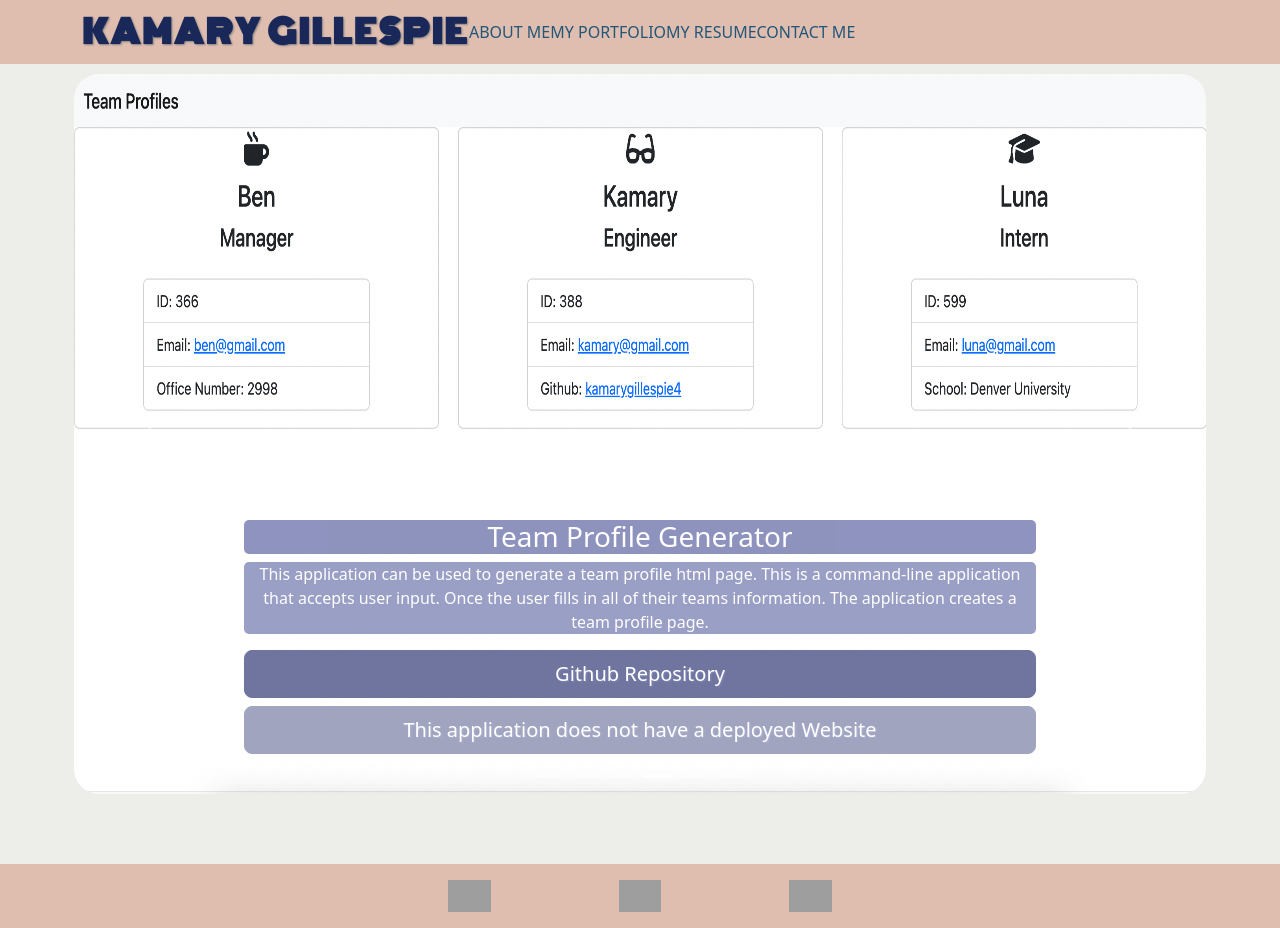
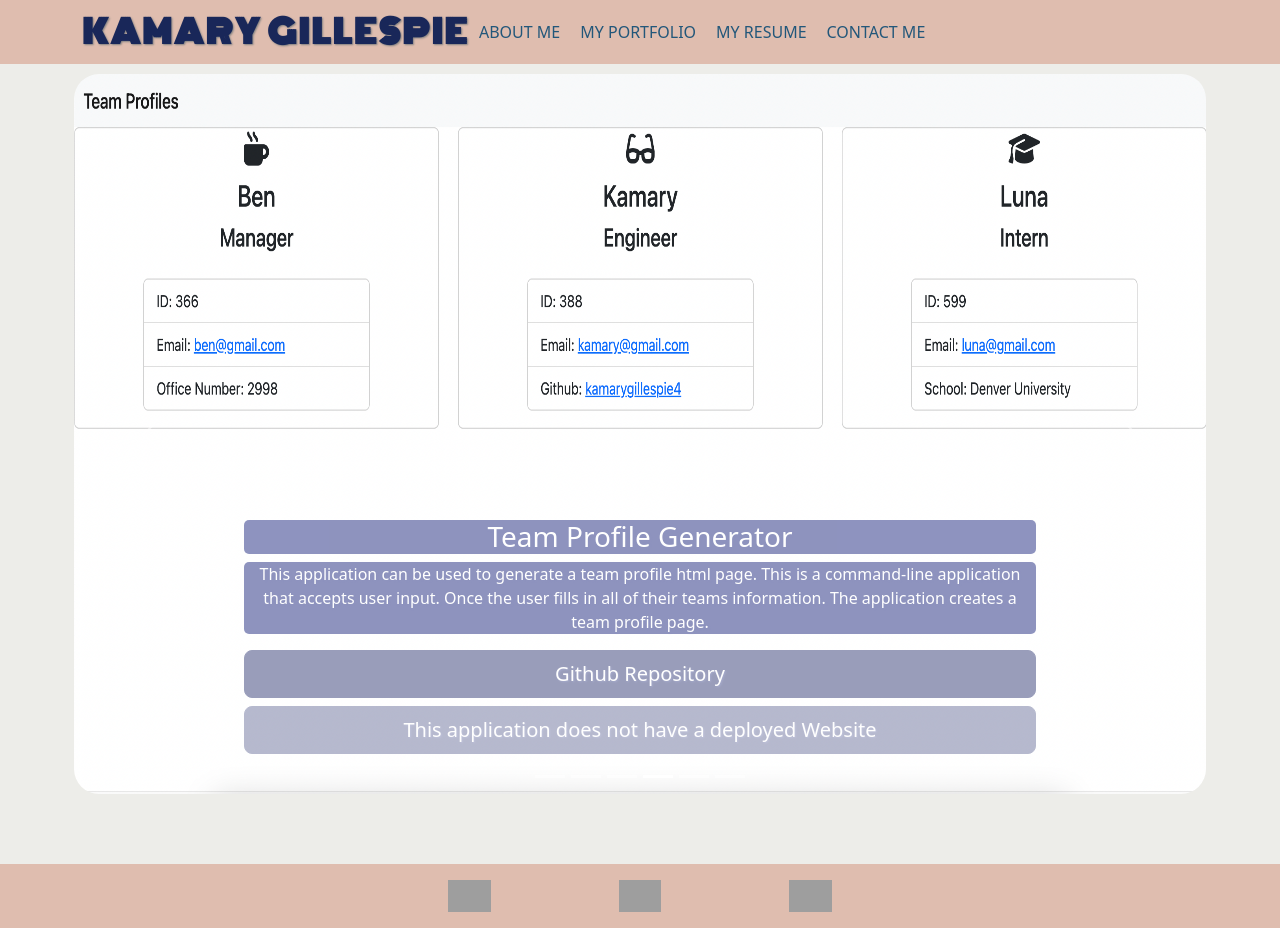
Before and after one commit to kamarygillespie4/react-portfolio, a React (Create React App) app: page /portfolio in a window 1280 px wide. Both pictures are taken after a click on the button 658 px from the left and 776 px from the top of the page. Built offline with nearby package versions, Linux system fonts and the light colour scheme; grey boxes are pictures that could not be loaded.

Commit message:
minor styling changes

```diff
--- a/src/components/Contact.js
+++ b/src/components/Contact.js
@@ -46,7 +46,7 @@ const styles = {
     //right, down, blur, color
     textShadow: "1px 1px 3px gray",
     letterSpacing: "2px",
-    background: "#00626d",
+    background: "#9a8c98",
     borderRadius: "7px",
     margin: "5px",
     marginLeft: "5px",
--- a/src/components/Navigation.js
+++ b/src/components/Navigation.js
@@ -21,6 +21,7 @@ const styles = {
   link: {
     color: "#22577a",
     textDecoration: "none",
+    margin: "10px",
   },
 };
 
--- a/src/components/Portfolio.js
+++ b/src/components/Portfolio.js
@@ -25,15 +25,22 @@ const styles = {
   },
   button1: {
     background: "#6f759e",
+    opacity: "0.7",
     borderColor: "#6f759e",
   },
   button2: {
     background: "#6f759e",
+    opacity: "0.7",
+    borderColor: "#6f759e",
+  },
+  disabled: {
+    background: "#6f759e",
+    opacity: "0.5",
     borderColor: "#6f759e",
   },
   text: {
     background: "#8288b8",
-    opacity: "0.8",
+    opacity: "0.9",
     borderRadius: "05px",
   },
   title: {
@@ -193,7 +200,7 @@ function Portfolio() {
                 size="lg"
                 target="_blank"
                 href="https://github.com/kamarygillespie4/OOP-team-profile-generator"
-                style={styles.button1}
+                style={styles.disabled}
                 disabled
               >
                 This application does not have a deployed Website
```
Also changed, not shown: 11 other files (tests, documents, lock files or other folders).
